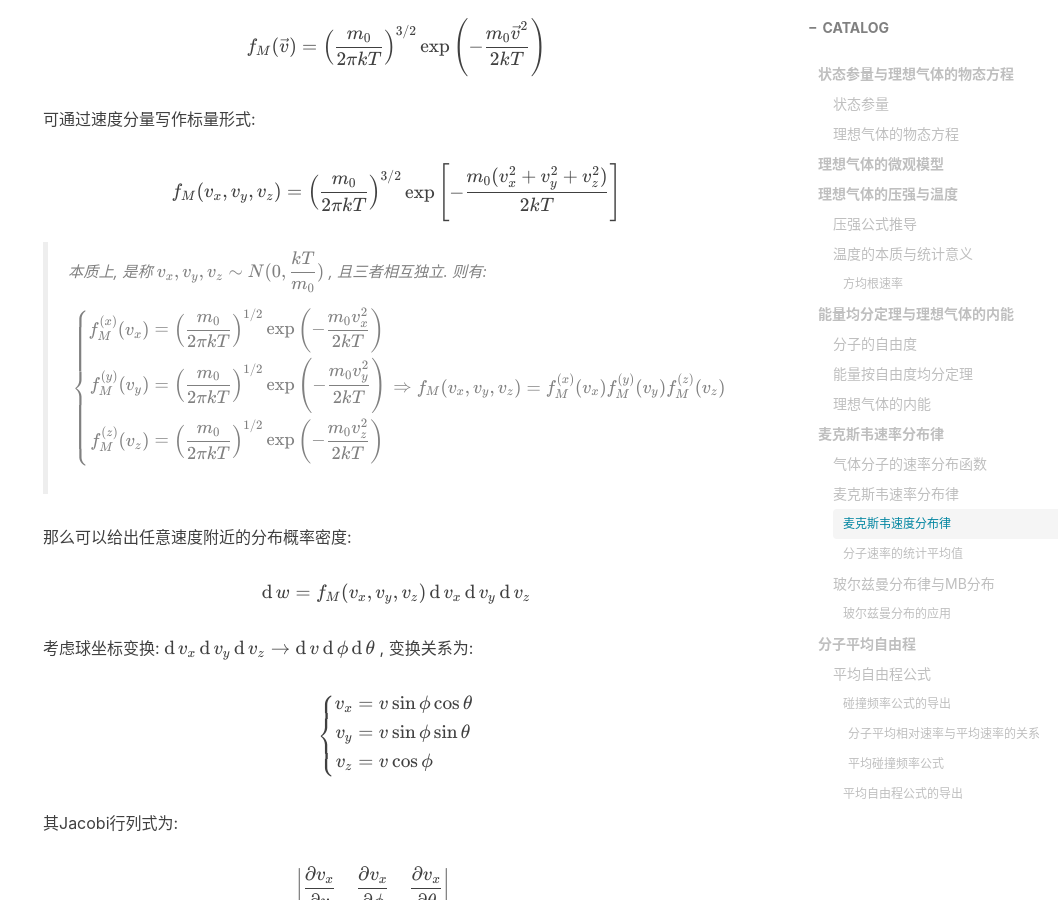
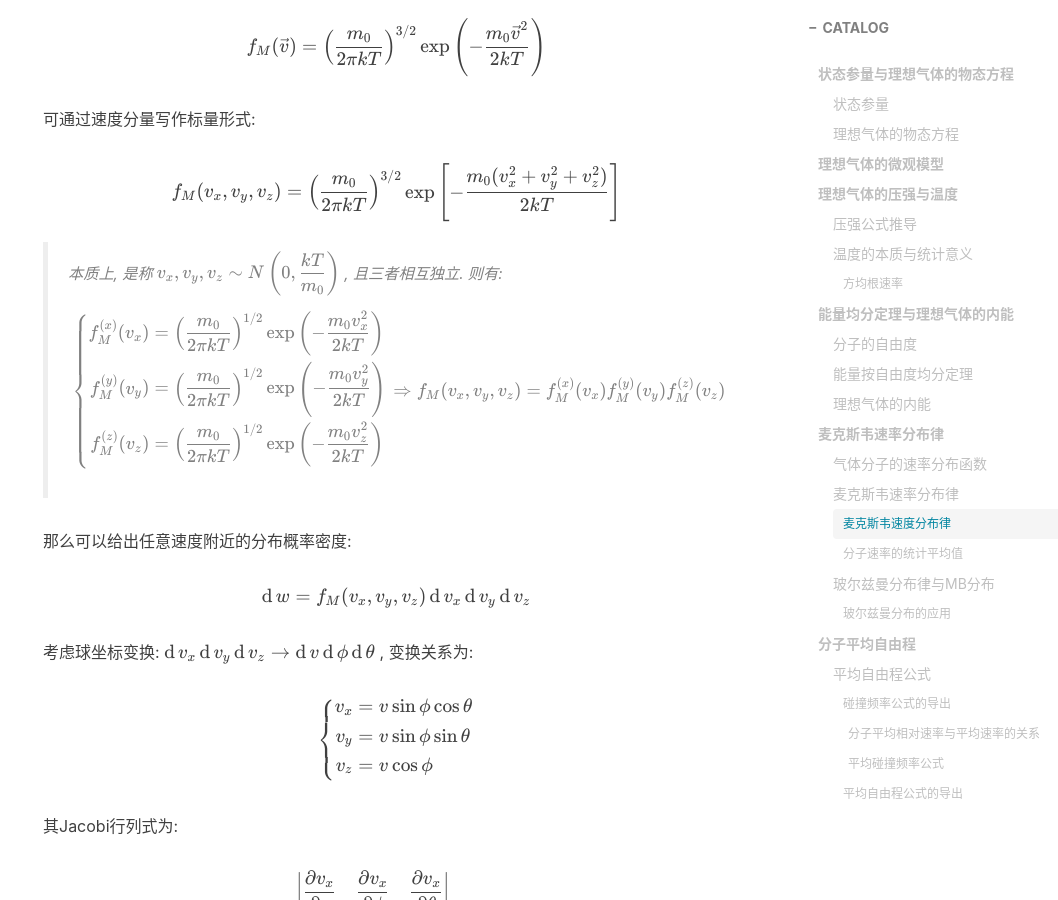
Before and after one commit to Coekjan/coekjan.github.io, a Jekyll site: the page built from _posts/Physics/2020-12-28-Kinetic-Theory-of-Gases.md, in a window 1280 px wide and 900 px high, scrolled down 7067 px. Shown: the whole window, without its empty margins (222-1280 px from the left). Built offline with Jekyll 4.4.1, drawn with Linux system fonts in a browser that asks for light colours; nearby versions of some CDN libraries; comment, search, counter and statistics services are not loaded.

Commit message:
Update 2020-12-28-Kinetic-Theory-of-Gases.md

```diff
--- a/_posts/Physics/2020-12-28-Kinetic-Theory-of-Gases.md
+++ b/_posts/Physics/2020-12-28-Kinetic-Theory-of-Gases.md
@@ -264,7 +264,7 @@ $$
 f_M(v_x, v_y, v_z)=\left(\frac{m_0}{2\pi k T}\right)^{3/2}\exp\left[-\frac{m_0(v_x^2+v_y^2+v_z^2)}{2kT}\right]
 $$
 
-> 本质上, 是称 $v_x, v_y, v_z \sim N(0, \displaystyle\frac{kT}{m_0})$ , 且三者相互独立. 则有:
+> 本质上, 是称 $v_x, v_y, v_z \sim N\left(0, \displaystyle\frac{kT}{m_0}\right)$ , 且三者相互独立. 则有:
 >
 > $$
 > \left\{\begin{aligned}
```
